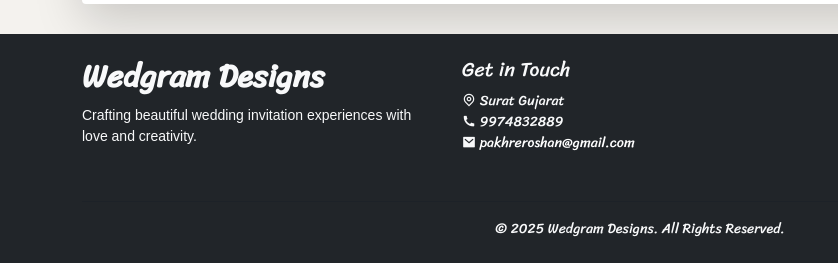
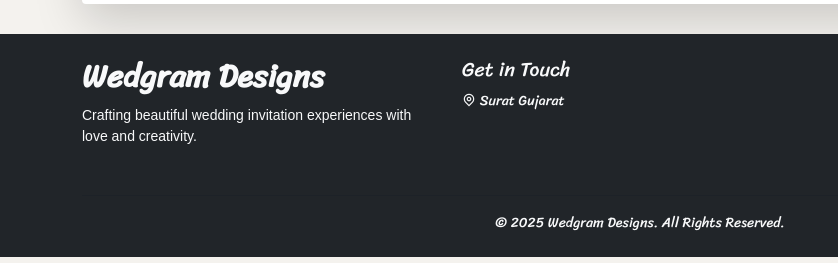
Before and after one commit to roshan773/Wedgramdesigns, a plain HTML site: page index.html in a window 1280 px wide. Shown: the part 5308-5571 px from the top of the page, 0-838 px from the left. Drawn offline with nearby package versions, Linux system fonts and the light colour scheme.

Commit message:
Done some chnages

```diff
--- a/index.html
+++ b/index.html
@@ -333,9 +333,6 @@
           <h5 class="fw-semibold text-light">Get in Touch</h5>
           <ul class="list-unstyled small">
             <li class="text-light"><i class="ri-map-pin-line text-light"></i> Surat Gujarat</li>
-            <li class="text-light"><i class="ri-phone-fill text-light"></i> 9974832889</li>
-            <li><i class="ri-mail-fill text-light"></i> <a href="mailto:info@example.com"
-                class="text-white text-decoration-none text-light">pakhreroshan@gmail.com</a></li>
           </ul>
         </div>
 
```
